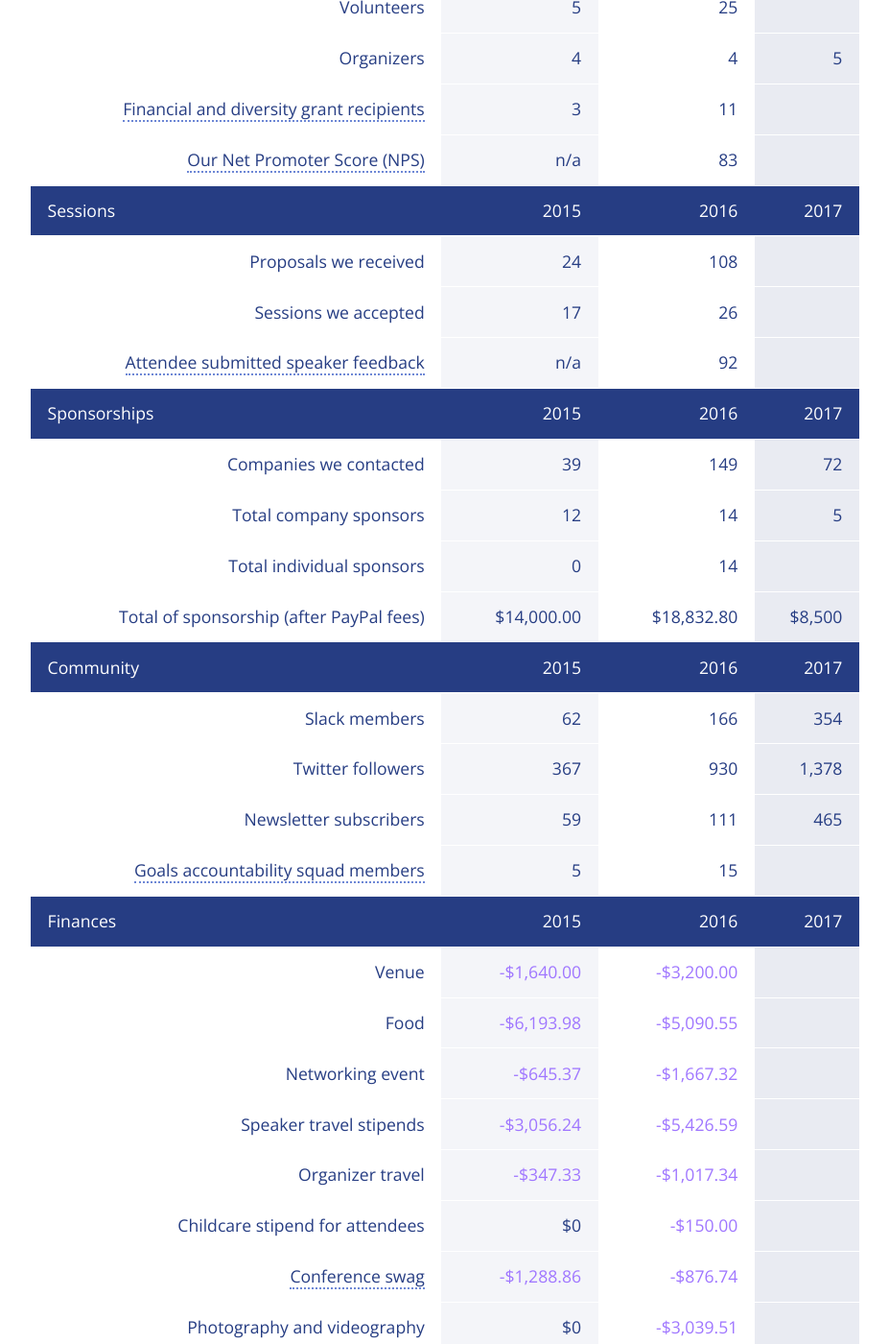
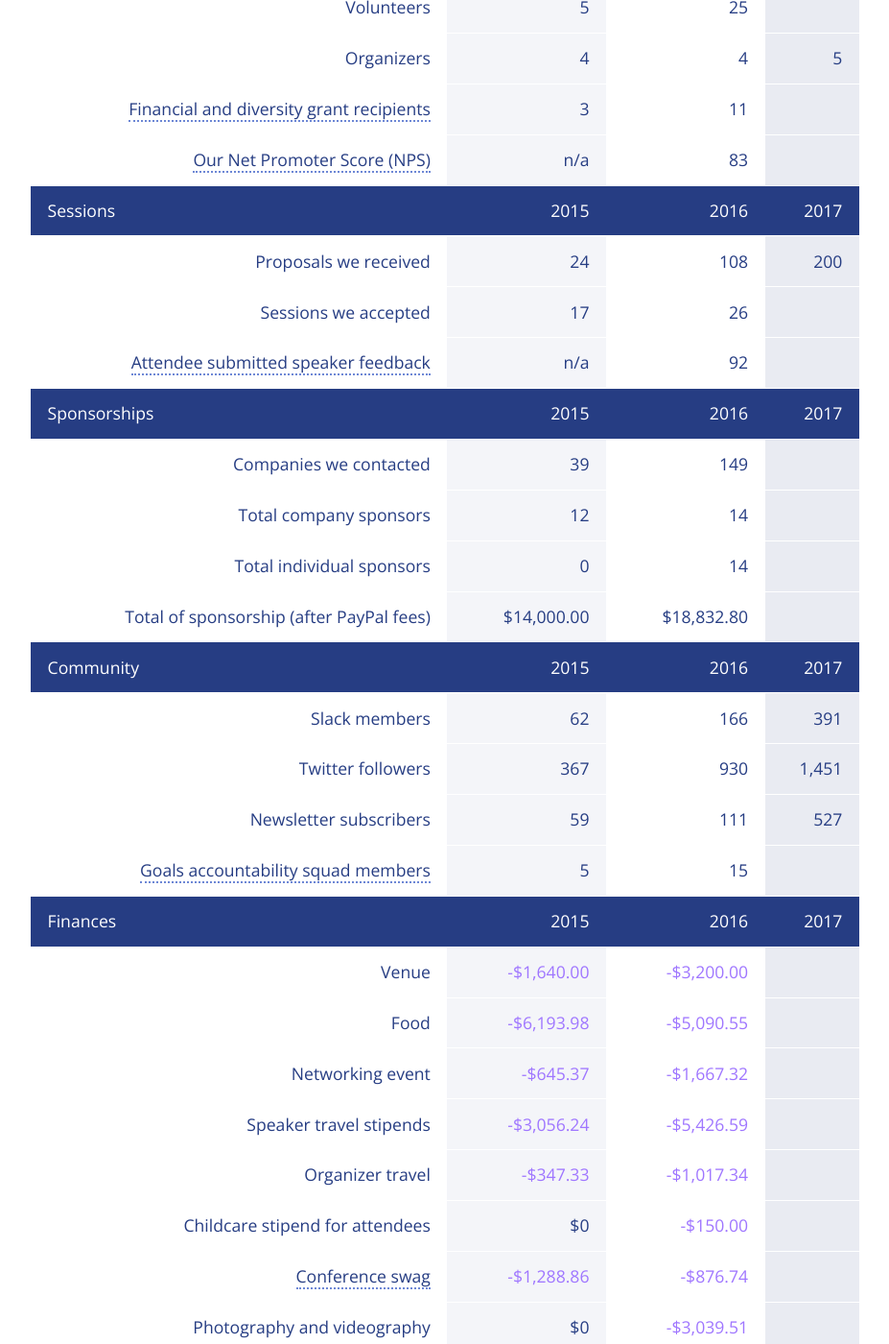
Before and after one commit to elaconf/elaconf.github.io, a Jekyll site: the page built from numbers/index.html, in a window 1280 px wide and 1400 px high, scrolled down 926 px. Shown: the whole window at 96% size, without its empty margins (176-1103 px from the left). Built offline with Jekyll 4.4.1, drawn with Linux system fonts in a browser that asks for light colours.

Commit message:
Update index.html

```diff
--- a/numbers/index.html
+++ b/numbers/index.html
@@ -64,7 +64,7 @@ description: We collected numbers and stats from our 2015 and 2016 events to sha
       <th>Proposals we received</th>
       <td>24</td>
       <td>108</td>
-      <td></td>
+      <td>200</td>
     </tr>
     <tr>
       <th>Sessions we accepted</th>
@@ -88,13 +88,13 @@ description: We collected numbers and stats from our 2015 and 2016 events to sha
       <th>Companies we contacted</th>
       <td>39</td>
       <td>149</td>
-      <td>72</td>
+      <td></td>
     </tr>
     <tr>
       <th>Total company sponsors</th>
       <td>12</td>
       <td>14</td>
-      <td>5</td>
+      <td></td>
     </tr>
     <tr>
       <th>Total individual sponsors</th>
@@ -106,7 +106,7 @@ description: We collected numbers and stats from our 2015 and 2016 events to sha
       <th>Total of sponsorship (after PayPal fees)</th>
       <td>$14,000.00</td>
       <td>$18,832.80</td>
-      <td>$8,500</td>
+      <td></td>
     </tr>
     <tr>
       <th class="row-header">Community</th>
@@ -118,19 +118,19 @@ description: We collected numbers and stats from our 2015 and 2016 events to sha
       <th>Slack members</th>
       <td>62</td>
       <td>166</td>
-      <td>354</td>
+      <td>391</td>
     </tr>
     <tr>
       <th>Twitter followers</th>
       <td>367</td>
       <td>930</td>
-      <td>1,378</td>
+      <td>1,451</td>
     </tr>
     <tr>
       <th>Newsletter subscribers</th>
       <td>59</td>
       <td>111</td>
-      <td>465</td>
+      <td>527</td>
     </tr>
     <tr>
       <th><abbr data-info="The community-founded Goals Squad meets monthly to help each other stay accountable for their goals.">Goals accountability squad members</abbr></th>
```
